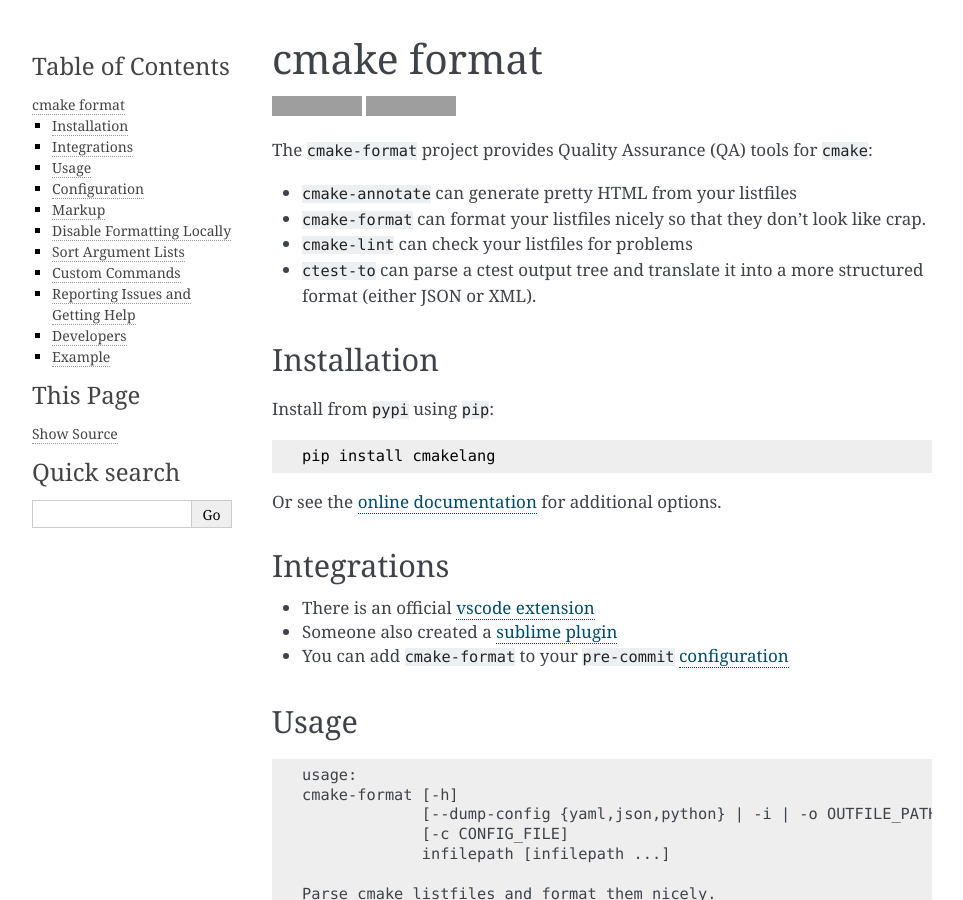
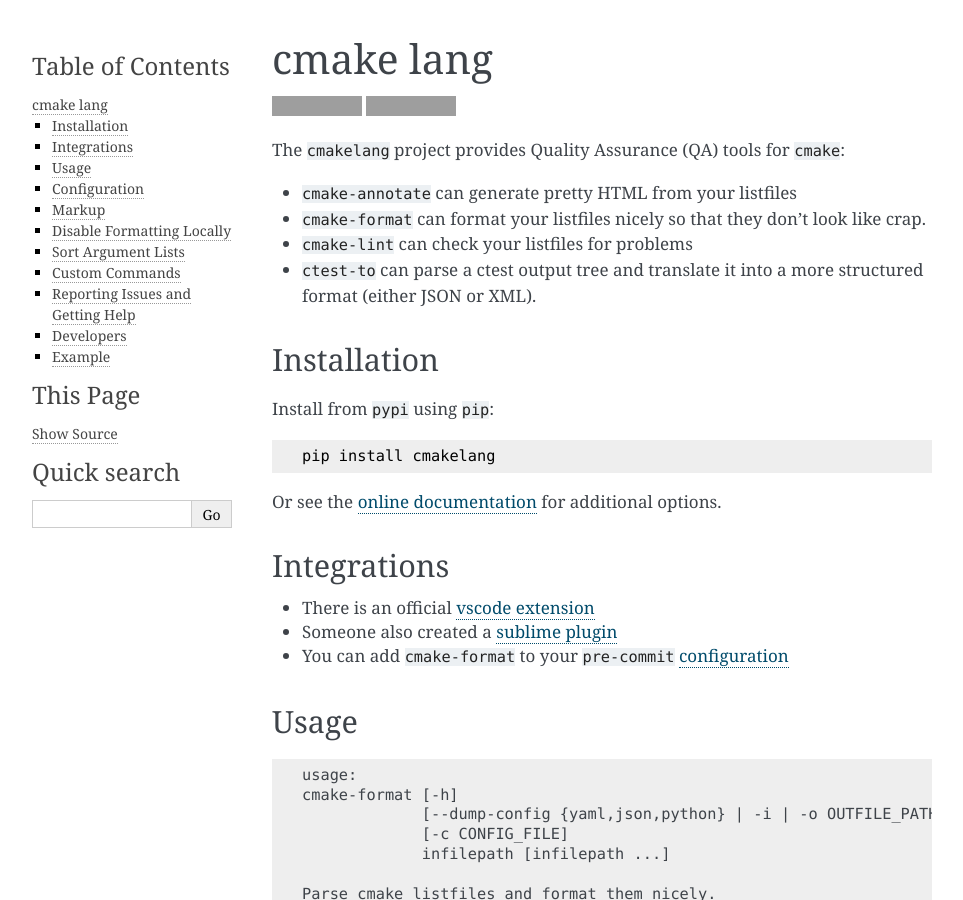
Before and after one commit to cheshirekow/cmake_format, a Sphinx documentation site: the page built from cmakelang/doc/README.rst, in a window 1280 px wide and 900 px high. Shown: the whole window, without its empty margins (148-1111 px from the left). Built offline with Sphinx 7.4.7, drawn with Linux system fonts in a browser that asks for light colours; pages that are not in the unit, such as notebooks, are missing from menus; grey boxes are pictures that could not be loaded.

```diff
--- a/cmakelang/doc/README.rst
+++ b/cmakelang/doc/README.rst
@@ -1,6 +1,6 @@
-============
-cmake format
-============
+==========
+cmake lang
+==========
 
 .. image:: https://travis-ci.com/cheshirekow/cmake_format.svg?branch=master
     :target: https://travis-ci.com/cheshirekow/cmake_format
@@ -8,7 +8,7 @@ cmake format
 .. image:: https://readthedocs.org/projects/cmake-format/badge/?version=latest
     :target: https://cmake-format.readthedocs.io
 
-The ``cmake-format`` project provides Quality Assurance (QA) tools
+The ``cmakelang`` project provides Quality Assurance (QA) tools
 for ``cmake``:
 
 
--- a/pip-requirements.txt
+++ b/pip-requirements.txt
@@ -3,7 +3,7 @@ autopep8==1.3.5; python_version < '3.0'
 autopep8==1.4.3; python_version >= '3.0'
 flake8==3.6.0; python_version < '3.0'
 flake8==3.7.9; python_version >= '3.0'
-jinja2==2.10.3
+jinja2==2.11.3
 keyring==18.0.1; python_version < '3.0'
 keyring==20.0.1; ('3.0' <= python_version and python_version < '3.6')
 keyring==21.3.0; '3.6' <= python_version
@@ -11,7 +11,9 @@ packaging==19.0
 pycodestyle==2.5.0
 pylint==1.9.1; python_version < '3.0'
 pylint==2.4.4; python_version >= '3.0'
-PyYAML==5.3
+PyYAML==5.4; python_version < '3.0'
+PyYAML==5.3; ('3.0' <= python_version and python_version < '3.6')
+PyYAML==5.4; python_version >= '3.6'
 PGPy==0.5.2; python_version >= '3.0'
 PyGithub==1.45
 python-magic==0.4.15
```
Also changed, not shown: 2 other files.
